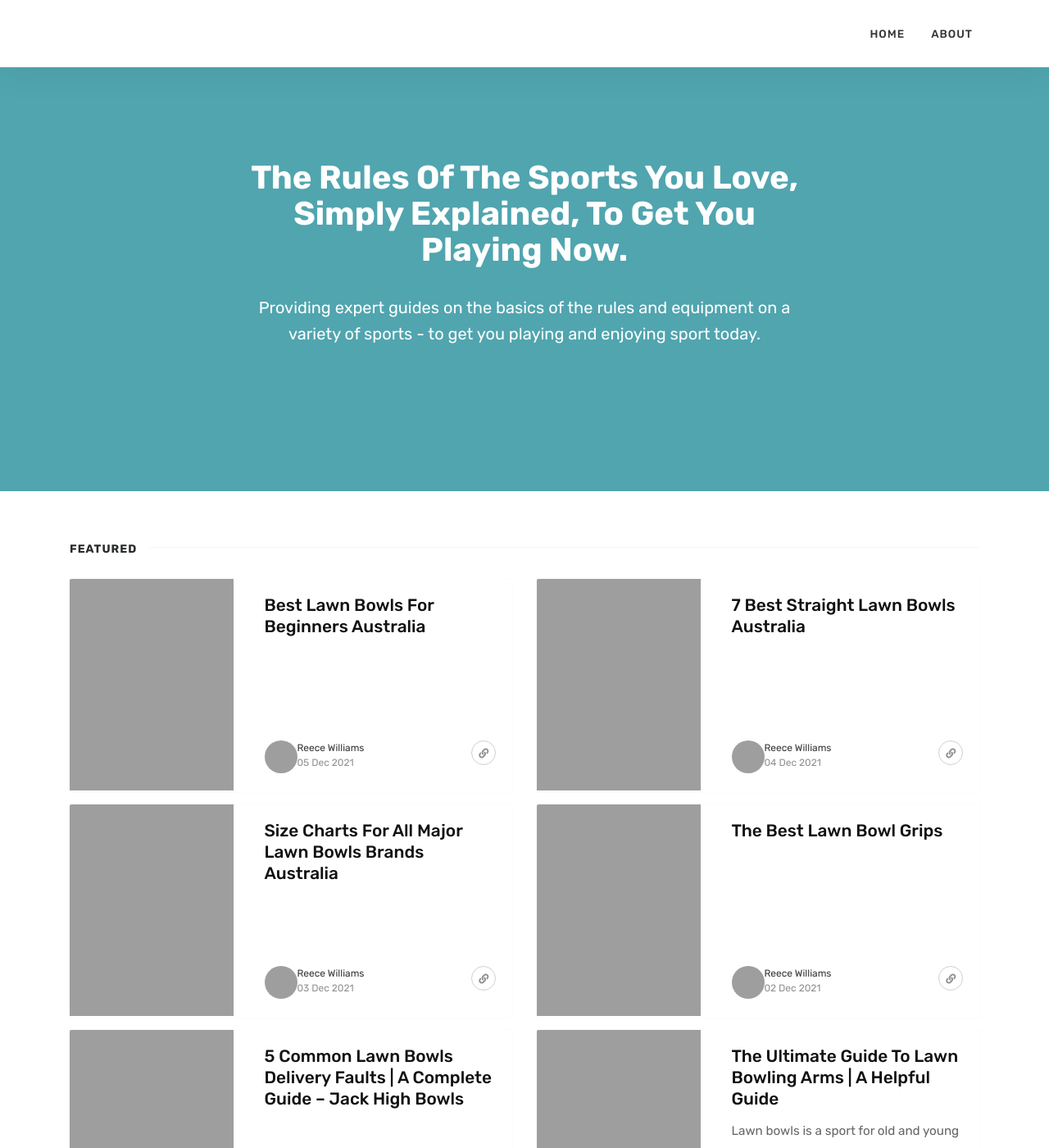
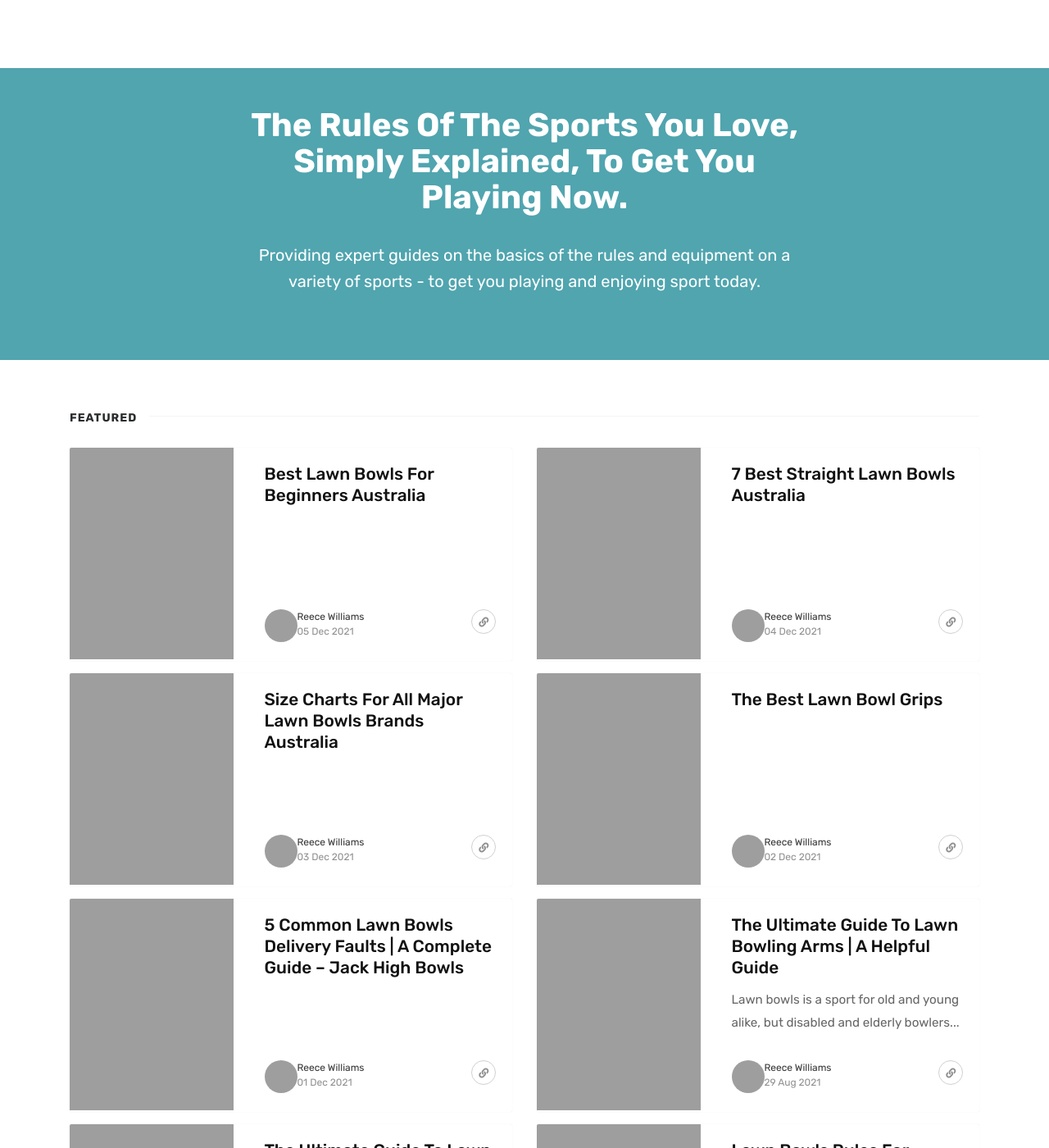
Before and after one commit to krussll/howtoplaysport, a Jekyll site: the page built from index.html, in a window 1280 px wide and 1400 px high. Shown: the whole window at 82% size. Built offline with Jekyll 4.4.1, drawn with Linux system fonts in a browser that asks for light colours; nearby versions of some CDN libraries; grey boxes are pictures that could not be loaded.

Commit message:
Update theme.css

```diff
--- a/assets/css/theme.css
+++ b/assets/css/theme.css
@@ -331,8 +331,8 @@ span.post-name a,span.post-read-more a:hover {
 }
 .intro {
     background-color: #50A5AF;
-    padding: 9rem 0;
-    margin-top:-87px;
+    padding: 3rem 0;
+    margin-top: -55px;
     margin-bottom: 3.5rem;
     z-index: 1;
     position: relative;
```
